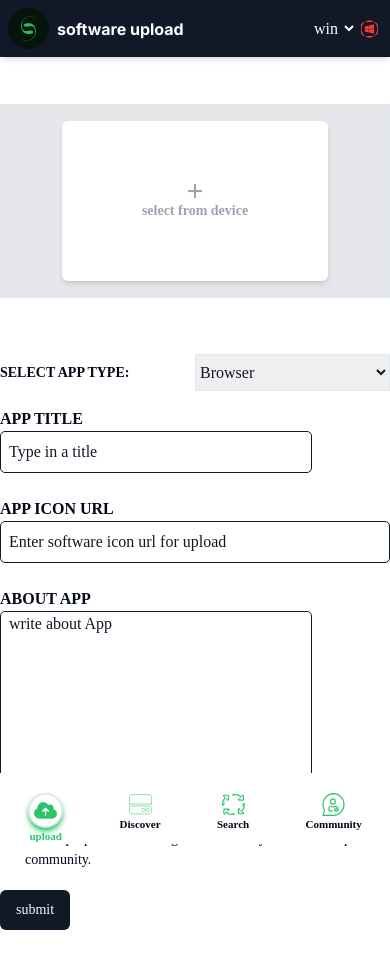
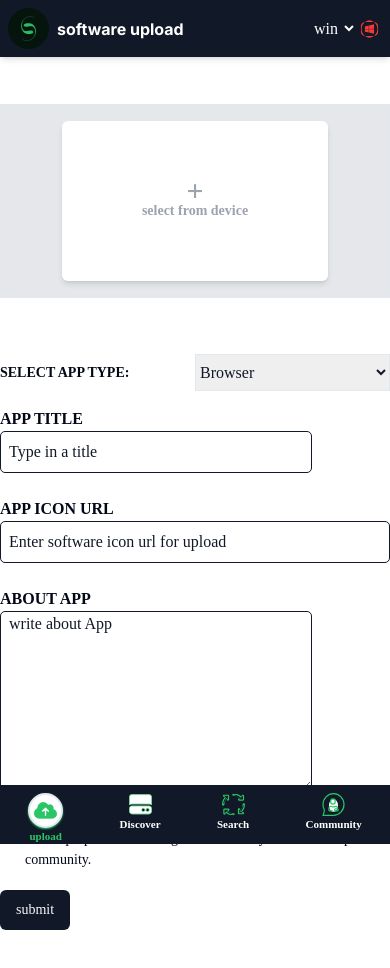
Before and after one commit to hcoretech/software_city, a Next.js app: page /Home in a window 390 px wide. Shown: the top 968 px of the page. Built offline with nearby package versions, Linux system fonts and the light colour scheme.

Commit message:
made change to tabBar

```diff
--- a/app/globals.css
+++ b/app/globals.css
@@ -80,6 +80,6 @@
 
 .navbar{
 
-@apply max-h-screen  bg-white  fixed md:hidden lg:hidden w-screen xl:hidden   bottom-0 right-0
+@apply max-h-screen  bg-gray-900  fixed md:hidden lg:hidden w-screen xl:hidden   bottom-0 right-0
 
 }
--- a/components/navBar.tsx
+++ b/components/navBar.tsx
@@ -21,16 +21,16 @@ export const Navbar = () => {
 
 return(
     <section>
-        <div className='navbar '>
-            <div className=' border-2 border-white m-2  '> </div>
+        <div className='navbar  '>
+            <div className='m-2  '> </div>
 
         {/* <FontAwesomeIcon icon="fa-solid fa-cloud-arrow-up" /> */}
             <ul className=' flex justify-around'>
 
         {navLink.map((value,index)=>{
            const active = pathname === value.route;
-           const color = active && (" text-[#29C665] ");
-           const round = active && ("p-1 border-2  rounded-full  text-[#29C665] shadow-md shadow-[#29C665] bg-white");
+           const color = active ? " text-[#29C665] ":"text-white";
+           const round = active && ("p-1 border-2  rounded-full  text-[#29C665] shadow-sm shadow-[#29C665] bg-white");
          return (
 
 
```
